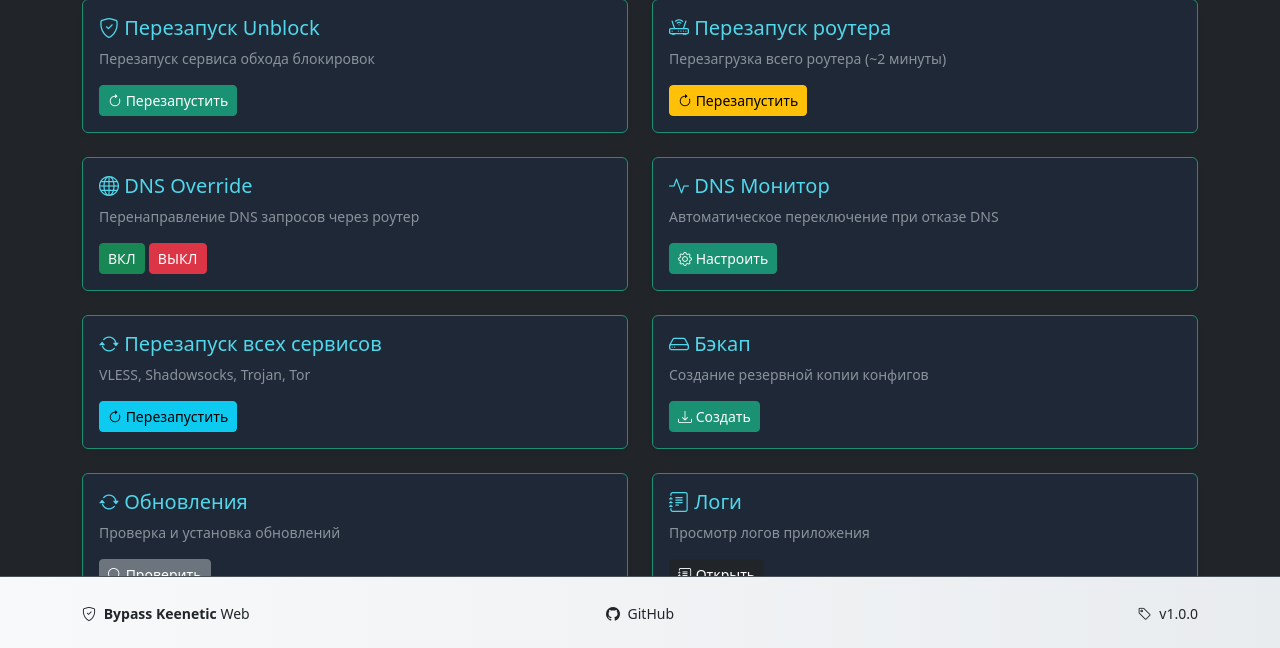
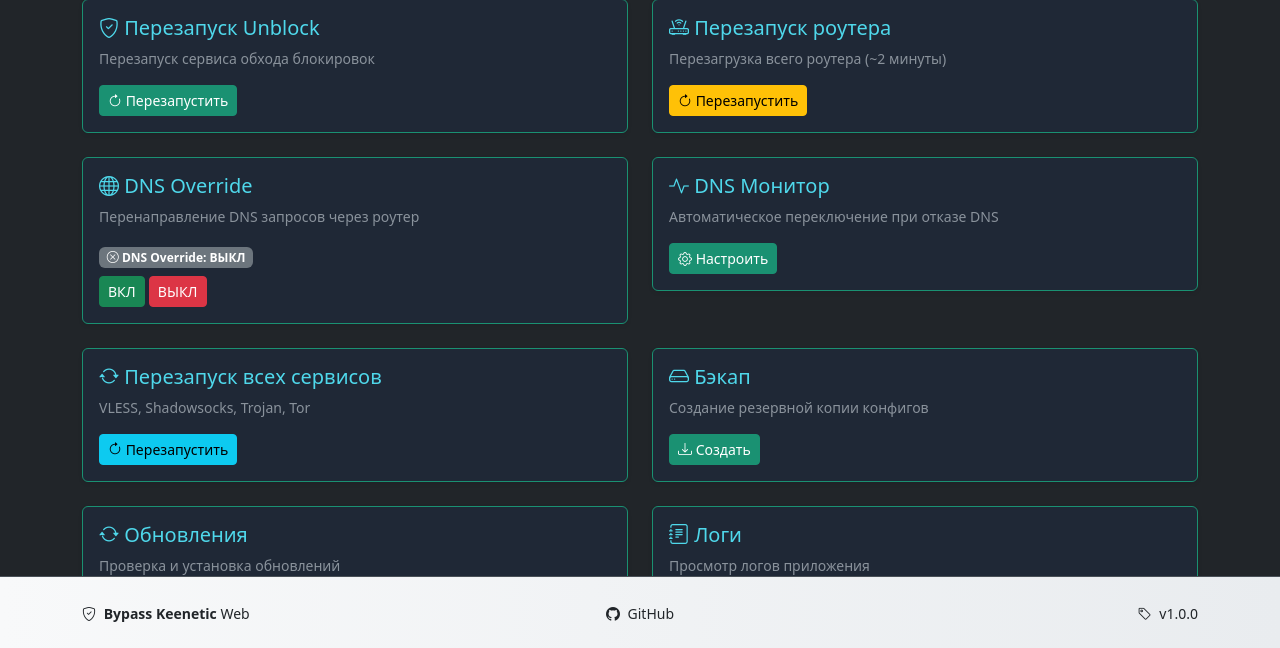
Before and after one commit to royfincher25-source/bypass_keenetic_web, a Flask app: page /service in a window 1280 px wide. Shown: the part 151-799 px from the top of the page. Run offline with Flask 3, Linux system fonts and the light colour scheme; the visitor is signed in with stand-in values (Sample User, id 1).

Commit message:
feat: улучшить DNS Override - автоматическая перезагрузка и показ статуса

```diff
--- a/src/web_ui/routes.py
+++ b/src/web_ui/routes.py
@@ -735,7 +735,19 @@ def service():
 
     Requires authentication.
     """
-    return render_template('service.html')
+    # Проверка статуса DNS Override
+    dns_override_enabled = False
+    try:
+        result = subprocess.run(
+            ['ndmc', '-c', 'show running | grep dns-override'],
+            capture_output=True, text=True, shell=True, timeout=5
+        )
+        dns_override_enabled = (result.returncode == 0 and 'dns-override' in result.stdout)
+    except Exception as e:
+        logger.error(f"Error checking DNS Override status: {e}")
+        dns_override_enabled = False
+
+    return render_template('service.html', dns_override_enabled=dns_override_enabled)
 
 
 @bp.route('/service/restart-unblock', methods=['POST'])
@@ -826,12 +838,26 @@ def service_dns_override(action):
     enable = (action == 'on')
 
     try:
-        cmd = ['ndmc', '-c', 'opkg dns-override'] if enable else ['ndmc', '-c', 'no opkg dns-override']
-        subprocess.run(cmd, timeout=10)
+        cmd = ['ndmc', '-c', 'ip dns-override'] if enable else ['ndmc', '-c', 'no ip dns-override']
+        result = subprocess.run(cmd, capture_output=True, text=True, timeout=10)
+
+        if result.returncode != 0:
+            flash(f'❌ Ошибка: {result.stderr}', 'danger')
+            logger.error(f"DNS Override error: {result.stderr}")
+            return redirect(url_for('main.service'))
+
         time.sleep(2)
+
+        # Сохранение конфигурации
         subprocess.run(['ndmc', '-c', 'system', 'configuration', 'save'], timeout=10)
 
-        flash('✅ DNS Override ' + ('включен' if enable else 'выключен') + '. Роутер будет перезагружен.', 'warning')
+        # Автоматическая перезагрузка
+        flash('✅ DNS Override ' + ('включен' if enable else 'выключен') + '. Роутер будет перезагружен...', 'success')
+        logger.info("DNS Override changed, rebooting...")
+
+        # Асинхронная перезагрузка (не блокируем ответ)
+        subprocess.Popen(['ndmc', '-c', 'system', 'reboot'], stdout=subprocess.DEVNULL, stderr=subprocess.DEVNULL)
+
     except Exception as e:
         flash(f'❌ Ошибка: {str(e)}', 'danger')
         logger.error(f"service_dns_override Exception: {e}")
--- a/src/web_ui/templates/service.html
+++ b/src/web_ui/templates/service.html
@@ -49,6 +49,17 @@
             <div class="card-body">
                 <h5 class="card-title"><i class="bi bi-globe"></i> DNS Override</h5>
                 <p class="text-muted small">Перенаправление DNS запросов через роутер</p>
+
+                <!-- Статус DNS Override -->
+                <div class="mb-2">
+                    {% set dns_status = 'ВКЛ' if dns_override_enabled else 'ВЫКЛ' %}
+                    {% set dns_class = 'success' if dns_override_enabled else 'secondary' %}
+                    <span class="badge bg-{{ dns_class }}">
+                        <i class="bi bi-{{ 'check-circle' if dns_override_enabled else 'x-circle' }}"></i>
+                        DNS Override: {{ dns_status }}
+                    </span>
+                </div>
+
                 <form method="POST" action="{{ url_for('main.service_dns_override', action='on') }}" class="d-inline">
                     <input type="hidden" name="csrf_token" value="{{ csrf_token() }}">
                     <button type="submit" class="btn btn-success btn-sm">ВКЛ</button>
```
